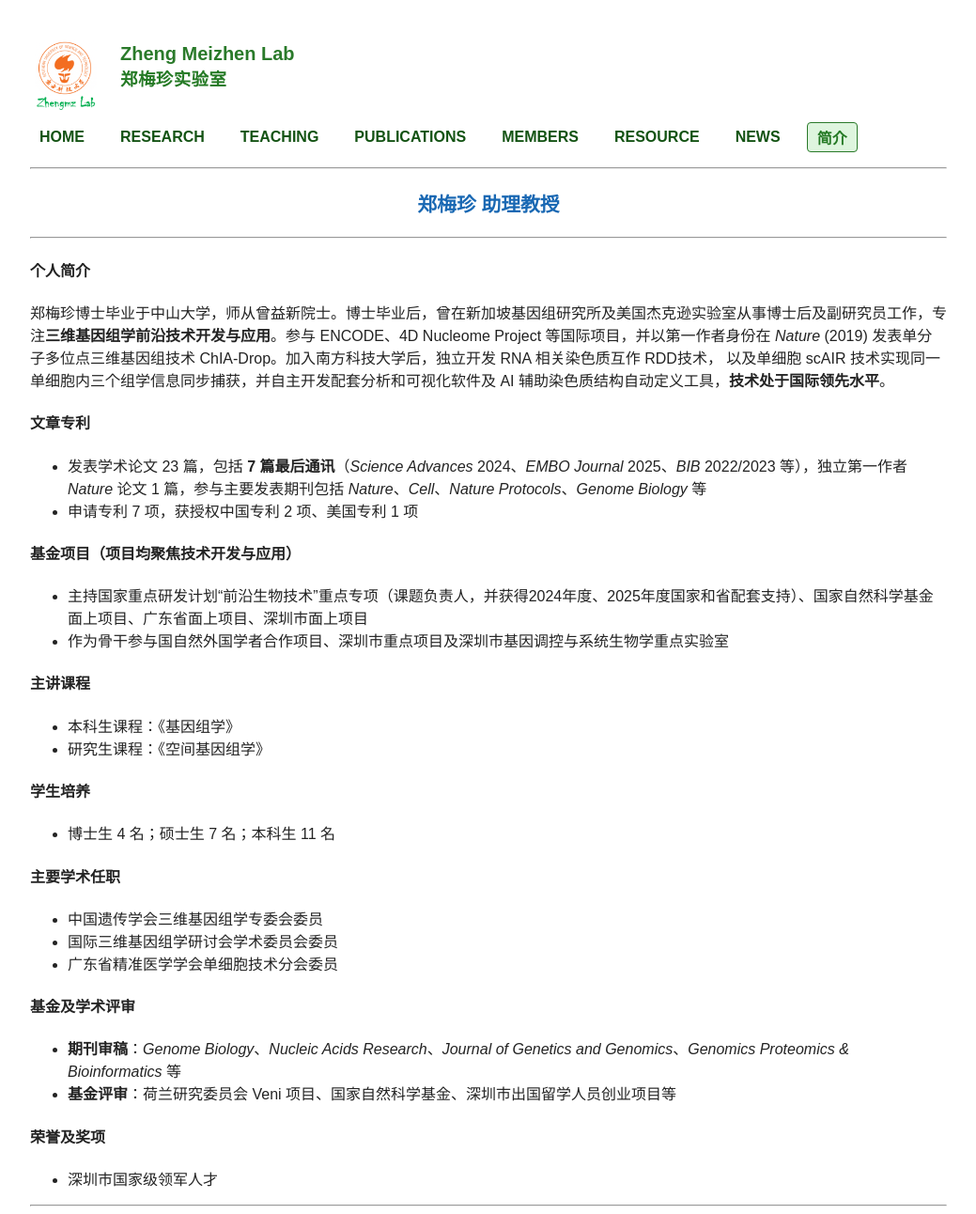
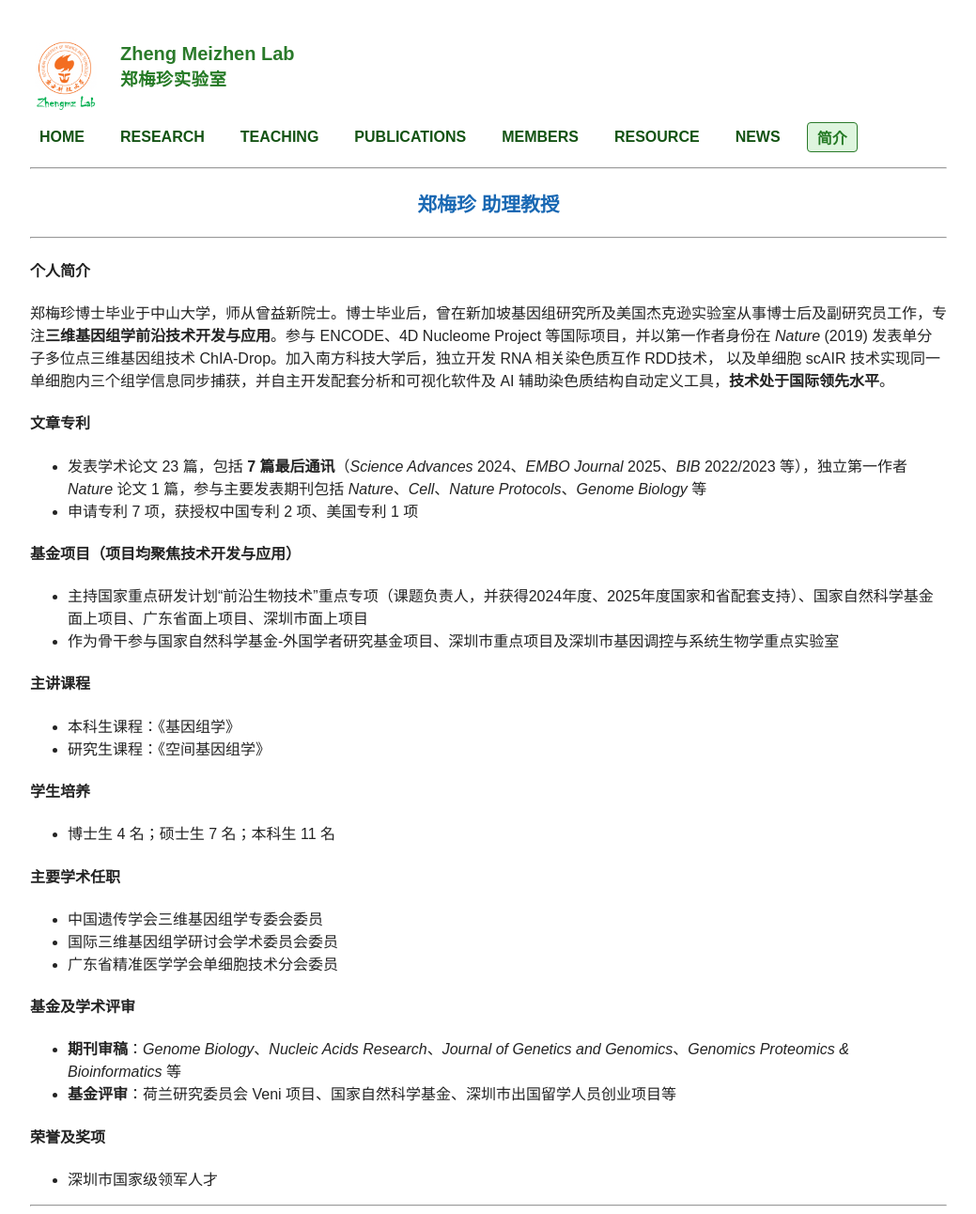
Before and after one commit to ZhengmzLab/zhengmzlab.github.io, a Jekyll site: the page built from zh.md, in a window 1280 px wide. Shown: the whole page at 94% size, without its empty margins (120-1159 px from the left). Built offline with Jekyll 4.4.1, drawn with Linux system fonts in a browser that asks for light colours; comment, search, counter and statistics services are not loaded.

Commit message:
Update zh.md

```diff
--- a/zh.md
+++ b/zh.md
@@ -21,7 +21,7 @@ title: 简介
 
 #### 基金项目（项目均聚焦技术开发与应用）
 - 主持国家重点研发计划“前沿生物技术”重点专项（课题负责人，并获得2024年度、2025年度国家和省配套支持）、国家自然科学基金面上项目、广东省面上项目、深圳市面上项目
-- 作为骨干参与国自然外国学者合作项目、深圳市重点项目及深圳市基因调控与系统生物学重点实验室
+- 作为骨干参与国家自然科学基金-外国学者研究基金项目、深圳市重点项目及深圳市基因调控与系统生物学重点实验室
 
 #### 主讲课程
 
```
